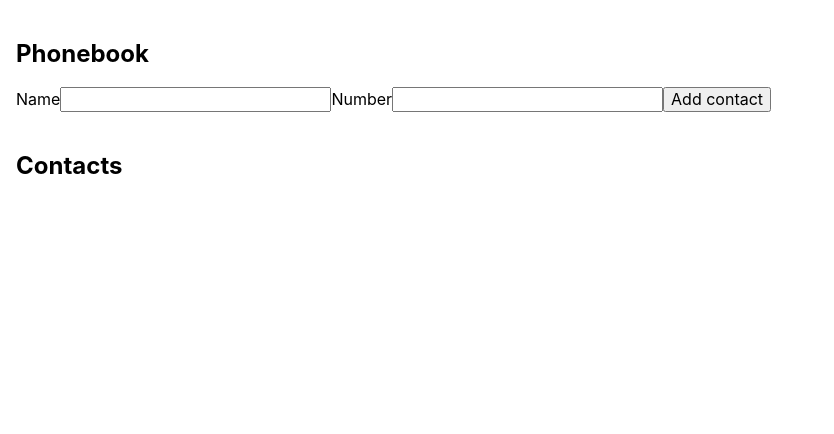
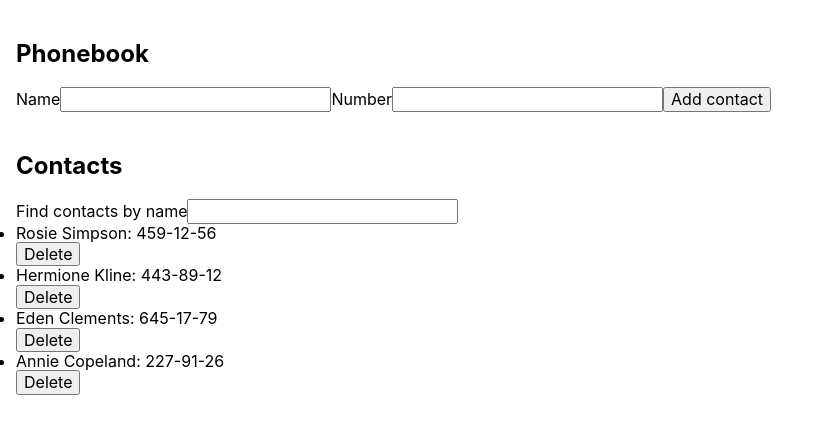
Before and after one commit to Denys-Kondratenko/goit-react-hw-02-phonebook, a React (Create React App) app: page / in a window 1280 px wide. Shown: the top 434 px of the page, without its empty margins (0-834 px from the left). Built offline with nearby package versions, Linux system fonts and the light colour scheme.

Commit message:
Виконав кроки 3-6

```diff
--- a/src/components/AddContactForm/AddContactForm.jsx
+++ b/src/components/AddContactForm/AddContactForm.jsx
@@ -27,14 +27,15 @@
     .required('Required'),
 });
 
-export const AddContactForm = ({ initialValues, onSave }) => {
+const initialValues = { name: '', number: '' };
+
+export const AddContactForm = ({ onSave }) => {
   return (
     <Formik
       initialValues={initialValues}
       validationSchema={schema}
       onSubmit={(values, { resetForm }) => {
-        console.log(values.name);
-        onSave({ name: values.name, id: nanoid(), number: values.number });
+        onSave({ id: nanoid(), name: values.name, number: values.number });
         resetForm();
       }}
     >
--- a/src/components/App.jsx
+++ b/src/components/App.jsx
@@ -4,30 +4,63 @@
 import { Contacts } from './Contacts/Contacts';
 import { Layout } from './Layout/Layout';
 import { GlobalStyle } from './GlobalStyle';
+import { Filter } from './Filter/Filter';
 
 export class App extends Component {
   state = {
-    contacts: [],
-    name: '',
-    number: '',
+    contacts: [
+      { id: 'id-1', name: 'Rosie Simpson', number: '459-12-56' },
+      { id: 'id-2', name: 'Hermione Kline', number: '443-89-12' },
+      { id: 'id-3', name: 'Eden Clements', number: '645-17-79' },
+      { id: 'id-4', name: 'Annie Copeland', number: '227-91-26' },
+    ],
+    filter: '',
   };
 
   addContact = newContact => {
-    console.log(newContact);
+    const alertMessage = `${newContact.name} is already in contacts`;
+    const contactsName = this.state.contacts.map(contact => contact.name);
+
+    contactsName.includes(newContact.name)
+      ? alert(alertMessage)
+      : this.setState(prevState => ({
+          contacts: [...prevState.contacts, newContact],
+        }));
+  };
+
+  deleteContact = contactId => {
     this.setState(prevState => ({
-      contacts: [...prevState.contacts, newContact],
+      contacts: prevState.contacts.filter(contact => contact.id !== contactId),
     }));
   };
 
+  changeFilter = event => {
+    this.setState({ filter: event.currentTarget.value });
+  };
+
+  getFilterContacts = () => {
+    const { filter, contacts } = this.state;
+
+    const normalizedFilter = filter.toLowerCase();
+
+    return contacts.filter(contact =>
+      contact.name.toLowerCase().includes(normalizedFilter)
+    );
+  };
+
   render() {
-    console.log(this.state.contacts);
     return (
       <Layout>
         <Section title="Phonebook">
           <AddContactForm onSave={this.addContact} initialValues={this.state} />
         </Section>
         <Section title="Contacts">
-          <Contacts contacts={this.state.contacts} />
+          <Contacts
+            contacts={this.getFilterContacts()}
+            onDeleteContact={this.deleteContact}
+          >
+            <Filter initialValues={this.state} onChange={this.changeFilter} />
+          </Contacts>
         </Section>
         <GlobalStyle />
       </Layout>
--- a/src/components/Contacts/Contacts.jsx
+++ b/src/components/Contacts/Contacts.jsx
@@ -1,15 +1,21 @@
-export const Contacts = ({ contacts }) => {
+export const Contacts = ({ contacts, children, onDeleteContact }) => {
   return (
+    <>
+      {children}
       <ul>
-      {contacts.map(item => {
+        {contacts.map(({ id, name, number }) => {
           return (
-          <li key={item.id}>
+            <li key={id}>
               <p>
-              {item.name}: {item.number}
+                {name}: {number}
               </p>
+              <button type="button" onClick={() => onDeleteContact(id)}>
+                Delete
+              </button>
             </li>
           );
         })}
       </ul>
+    </>
   );
 };
--- /dev/null
+++ b/src/components/Filter/Filter.jsx
@@ -0,0 +1,19 @@
+import { Input } from 'components/AddContactForm/AddContactForm.styled';
+import { Formik, Form } from 'formik';
+
+export const Filter = ({ initialValues, onChange }) => {
+  return (
+    <Formik initialValues={initialValues}>
+      <Form autoComplete="off">
+        <label htmlFor="filter">
+          Find contacts by name
+          <Input
+            name="filter"
+            value={initialValues.filter}
+            onChange={onChange}
+          />
+        </label>
+      </Form>
+    </Formik>
+  );
+};
```
Lines whose indentation alone changed are shown as unchanged.
